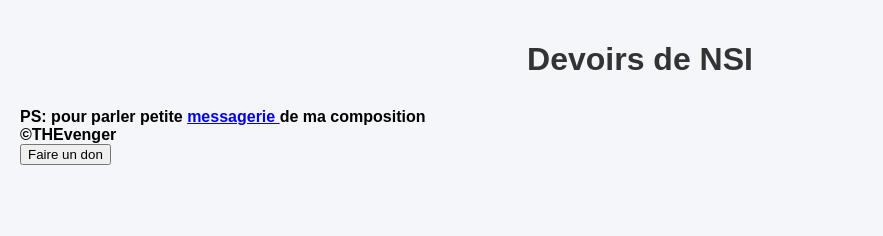
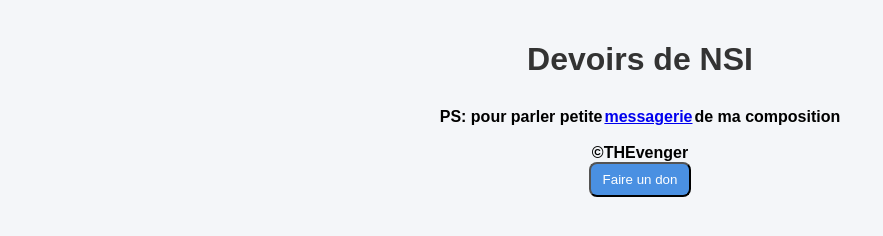
Before and after one commit to camcompete-messagerie/devoirs-nsi, a website: page public/index.html in a window 1280 px wide. Shown: the whole page, without its empty margins (0-883 px from the left). Drawn offline with Linux system fonts and the light colour scheme; no server answers.

Commit message:
Add files via upload

```diff
--- a/public/style.css
+++ b/public/style.css
@@ -51,3 +51,33 @@ h1 {
 #downloadBtn:hover {
   background: #357abd;
 }
+
+#b1 {
+  display: flex;
+  justify-content: center;
+}
+
+#b2 {
+  display: flex;
+  justify-content: center;
+}
+
+#b3 {
+  display: flex;
+  justify-self: center;
+  padding: 8px 12px;
+  background: #4a90e2;
+  color: white;
+  border-radius: 8px;
+  text-decoration: none;
+  transition: background 0.3s;
+}
+
+#b3:hover{
+  background: #357abd;
+}
+
+a {
+  margin-left: 2px;
+  margin-right: 2px;
+}
```
